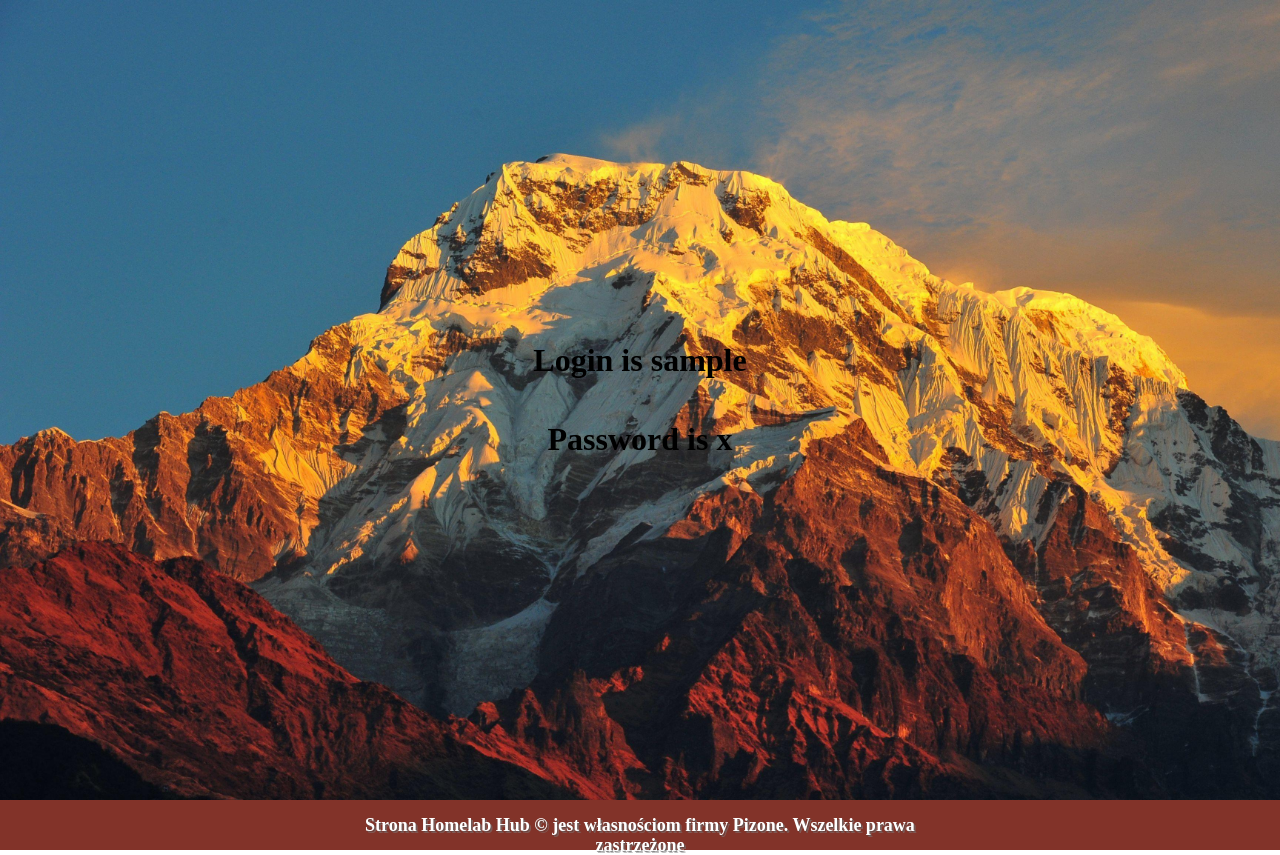
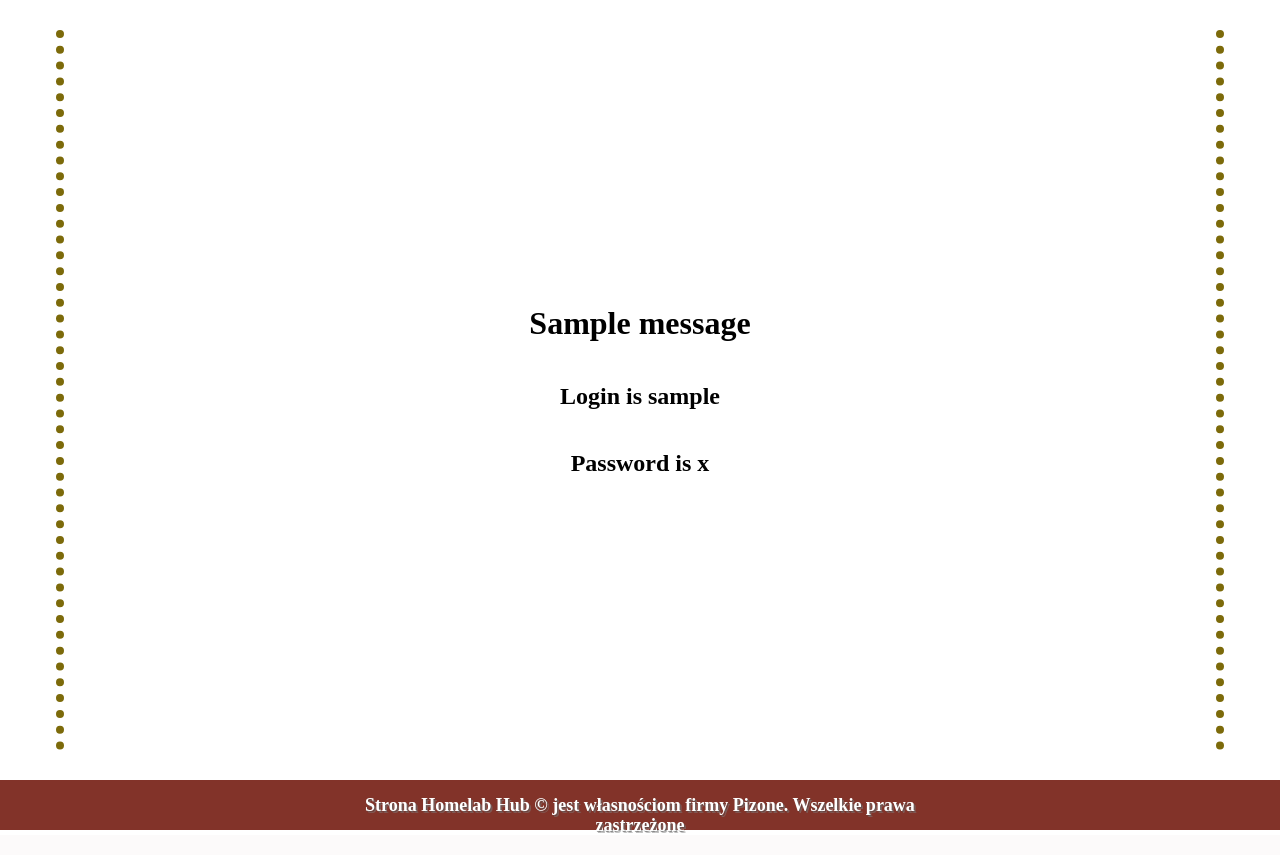
Before and after one commit to fenikscode/homelab_blog, a Flask app: template templates/profile.html in a window 1280 px wide. Shown: the part 65-920 px from the top of the page. After the commit the page ends 898 px from the top, so only its background shows below. Run offline with Flask 2, Linux system fonts and the light colour scheme; the template is opened without the code that fills it: values that come from a table or form of the project are taken from there, most other values are stand-ins (such as "Sample title", 1, 10 or a date in 2020); one stand-in notice (Sample message) is shown.

Commit message:
modifying profile system

```diff
--- a/app.py
+++ b/app.py
@@ -1,4 +1,4 @@
-from flask import Flask, render_template
+from flask import Flask, render_template, flash
 from flask_wtf import FlaskForm
 from wtforms import StringField, SubmitField, PasswordField
 from wtforms.validators import DataRequired
@@ -40,5 +40,6 @@ def profile():
         password = form.password.data
         form.login.data = ''
         form.password.data = ''
+        flash(f"Welcome back {login}!")
 
     return render_template('profile.html', title=title, login=login, password=password, form=form)
--- a/static/profile.css
+++ b/static/profile.css
@@ -1,4 +1,4 @@
-#profile_box
+#profile_login
 {
     display: flex;
     flex-direction: column;
@@ -11,6 +11,21 @@
     background-size: cover;
     margin: 0;
     padding: 0;
+}
+#profile_box
+{
+    display: flex;
+    flex-direction: column;
+    justify-content: center;
+    align-items: center;
+    position: relative;
+    width: 90%;
+    height: 90%;
+    margin: 30px auto 30px auto;
+    padding: 0;
+    border-style: none dotted;
+    border-width: 8px;
+    border-color: #7C6A0A;
 }
 form
 {
--- a/templates/profile.html
+++ b/templates/profile.html
@@ -1,11 +1,16 @@
 {% extends 'index.html' %}
 
 {% block content %}
+    {% if login and password %}
         <div id="profile_box">
-    {% if login and password %}
-        <h1>Login is {{ login }}</h1>
-        <h1>Password is {{ password }}</h1>
+            {% for message in get_flashed_messages() %}
+                <h1>{{ message }}</h1>
+            {% endfor %}
+            <h2>Login is {{ login }}</h2>
+            <h2>Password is {{ password }}</h2>
+        </div>
     {% else %}
+        <div id="profile_login">
             <form method="POST">
                 {{ form.hidden_tag() }}
                 <h1>Log in to your profile</h1>
@@ -13,6 +18,6 @@
                 {{ form.password(class="_not_button", placeholder="Password")}}
                 {{ form.submit_to(value="Zaloguj", id="log_in")}}
             </form>
+        </div>
     {% endif %}
-</div>
 {% endblock %}}
```
Lines whose indentation alone changed are shown as unchanged.
